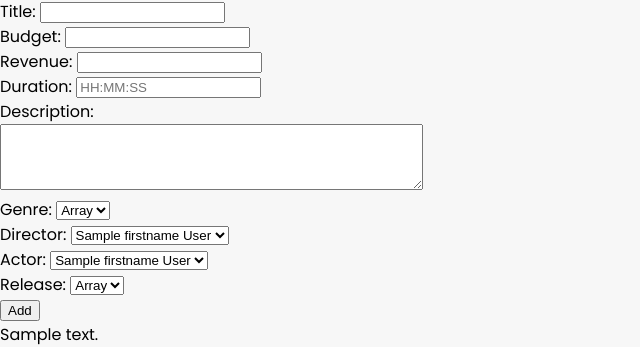
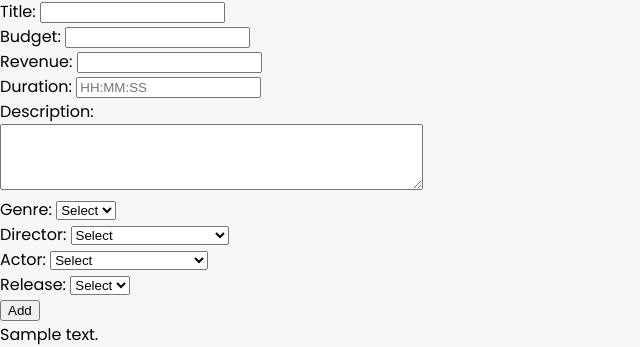
Before and after one commit to EtienneCClarke/Movie-Database-Presentation-Tool, a CodeIgniter app: the page made by application/views/admin_view/add_movie.php in a window 1280 px wide. Shown: the part 1101-1448 px from the top of the page, without its empty margins (0-640 px from the left). Run offline with CodeIgniter, Linux system fonts and the light colour scheme; the template is opened without the code that fills it: most values are stand-ins (such as "Sample title", 1, 10 or a date in 2020).

Commit message:
changed movie addition input of dropdown list

```diff
--- a/application/views/admin_view/add_movie.php
+++ b/application/views/admin_view/add_movie.php
@@ -183,6 +183,7 @@ _END;
 
             <label> Genre: </label>
                 <select name='genreID'>
+                <option value='Select'>Select</option>
                     <?php
                         if(is_array($genre) || is_object($genre))
                         {
@@ -196,6 +197,7 @@ _END;
 
             <label> Director: </label>
                 <select name='directorID'>
+                <option value='Select'>Select</option>
 			        <?php
                     if(is_array($director) || is_object($director))
                     {
@@ -209,6 +211,7 @@ _END;
 
             <label> Actor: </label>
                 <select name='actorID'>
+                <option value='Select'>Select</option>
 			        <?php
                     if(is_array($actor) || is_object($actor))
                     {
@@ -222,6 +225,7 @@ _END;
 
             <label> Release: </label>
                 <select name='releaseID'>
+                <option value='Select'>Select</option>
 			        <?php
                     if(is_array($year) || is_object($year))
                     {
```
